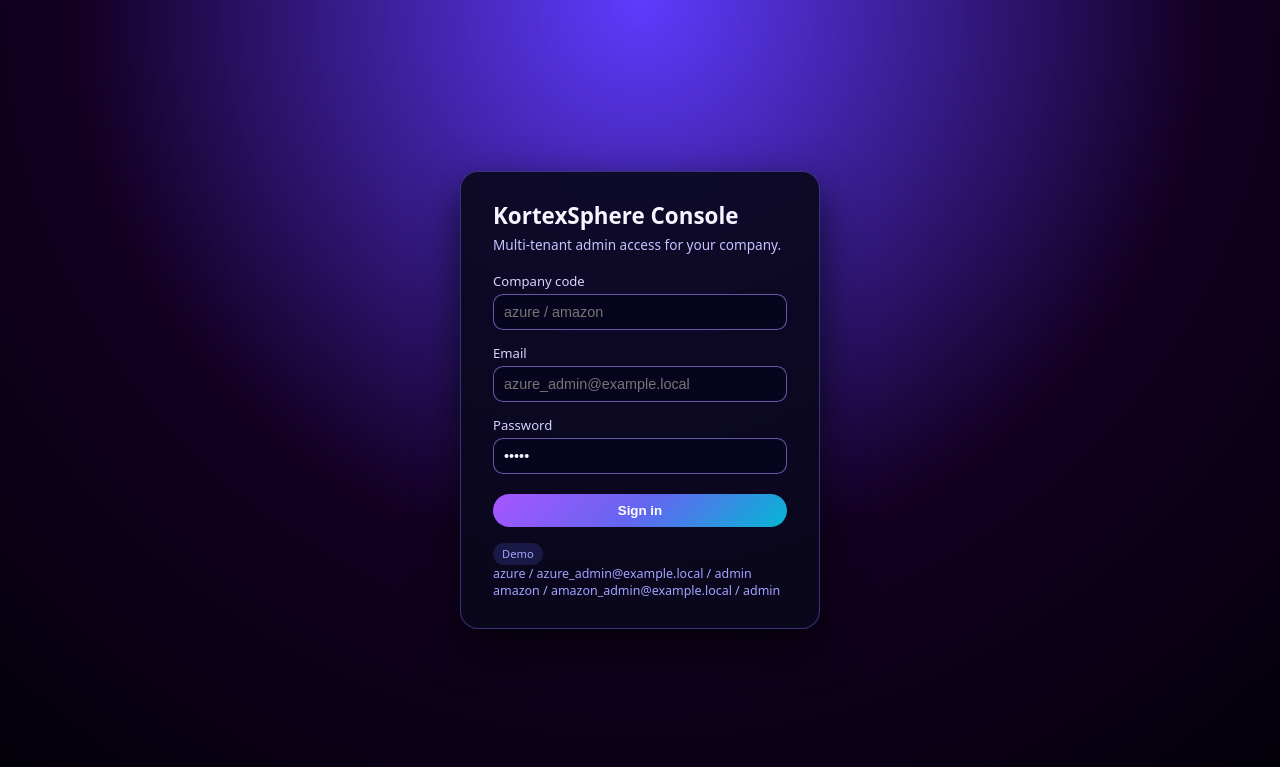
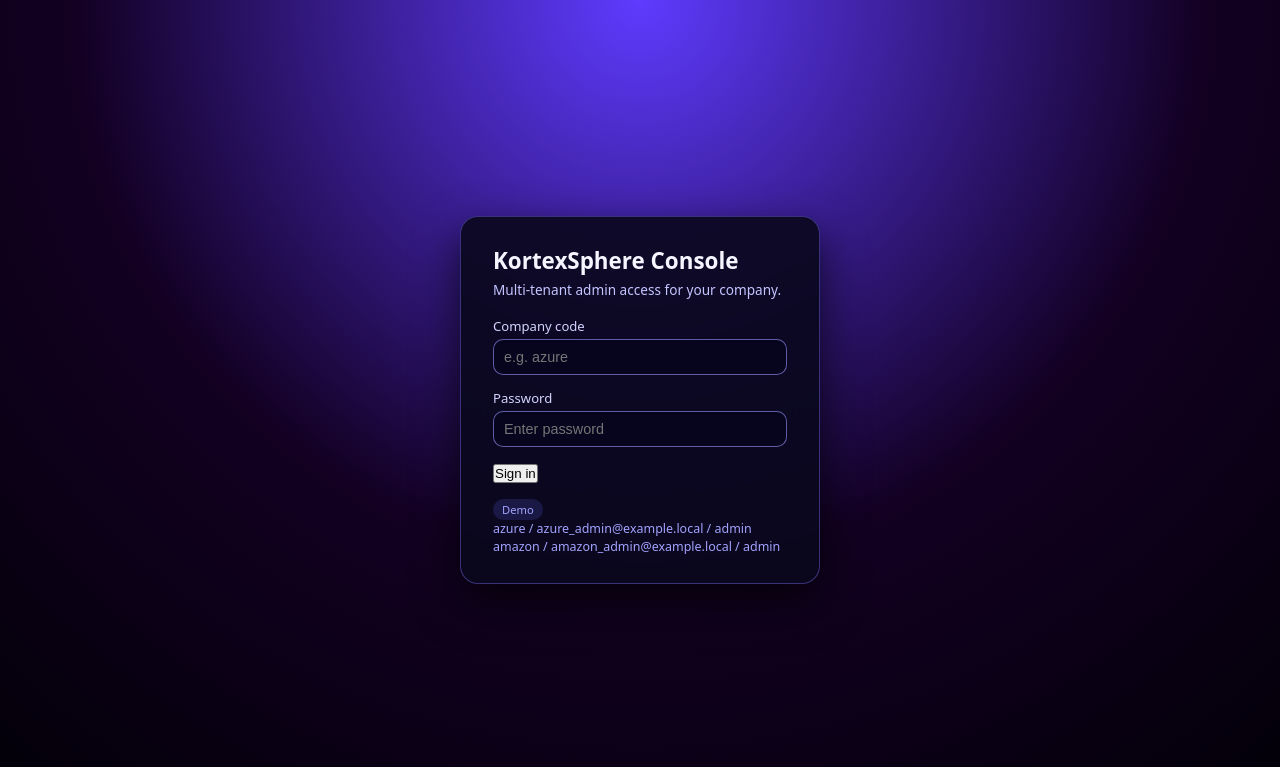
Before and after one commit to mshahwaiz-ali/Nebula-Stack-CI-CD, a Flask app: page /login in a window 1280 px wide. Shown: the top 767 px of the page. Run offline with Flask 3, Linux system fonts and the light colour scheme; some libraries are stand-ins or nearby versions.

Commit message:
fixed login page

```diff
--- a/kortexsphere/application/app.py
+++ b/kortexsphere/application/app.py
@@ -76,15 +76,13 @@
 @app.post("/login")
 def login_submit():
     company_code = request.form.get("company_code", "").strip().lower()
-    email = request.form.get("email", "").strip().lower()
     password = request.form.get("password", "").strip()
 
-    if not company_code or not email or not password:
+    if not company_code or not password:
         return redirect(url_for("login_page", error="Please fill all fields."))
 
     conn = get_db()
     cur = conn.cursor()
-
     cur.execute(
         """
         SELECT
@@ -97,18 +95,19 @@
         FROM app_users u
         JOIN tenants t ON t.id = u.tenant_id
         WHERE t.code = %s
-          AND lower(u.email) = %s
           AND u.password = %s
           AND u.is_active = true
           AND t.is_active = true
+        ORDER BY (u.role = 'admin') DESC, u.created_at ASC
+        LIMIT 1
         """,
-        (company_code, email, password),
+        (company_code, password),
     )
     row = cur.fetchone()
     conn.close()
 
     if not row:
-        return redirect(url_for("login_page", error="Invalid company / email / password."))
+        return redirect(url_for("login_page", error="Invalid company / password."))
 
     session["user_id"] = row["user_id"]
     session["role"] = row["role"]
@@ -118,6 +117,7 @@
     session["full_name"] = row["full_name"]
 
     return redirect(url_for("dashboard"))
+
 
 
 @app.get("/logout")
--- a/kortexsphere/application/templates/login.html
+++ b/kortexsphere/application/templates/login.html
@@ -100,24 +100,32 @@
       <div class="error">{{ error }}</div>
     {% endif %}
 
-    <form method="POST" action="/login">
+<form method="post" action="/login" autocomplete="off">
   <div class="field">
     <label>Company code</label>
-        <input name="company_code" placeholder="azure / amazon" autocomplete="off">
-      </div>
-
-      <div class="field">
-        <label>Email</label>
-        <input name="email" placeholder="azure_admin@example.local" autocomplete="off">
+    <input
+      type="text"
+      name="company_code"
+      required
+      placeholder="e.g. azure"
+      autocomplete="off"
+    />
   </div>
 
   <div class="field">
     <label>Password</label>
-        <input type="password" name="password" value="admin">
+    <input
+      type="password"
+      name="password"
+      required
+      placeholder="Enter password"
+      autocomplete="new-password"
+    />
   </div>
 
-      <button class="btn" type="submit">Sign in</button>
+  <button type="submit">Sign in</button>
 </form>
+
 
     <div class="hint">
       <span class="pill">Demo</span><br>
```
Also changed, not shown: 1 other file. Lines whose indentation alone changed are shown as unchanged.
